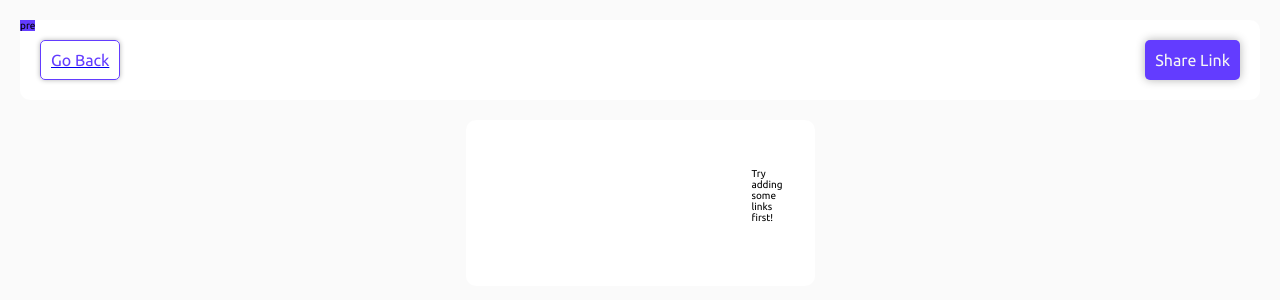
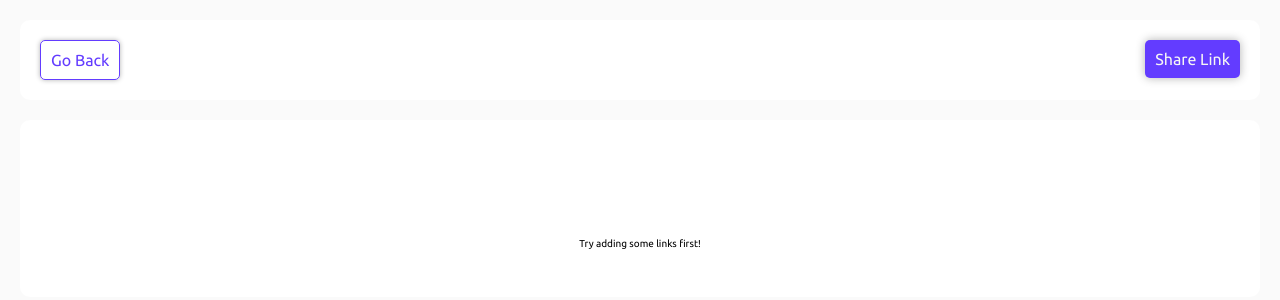
Before and after one commit to hidalest/link-sharing-app, a React (Vite) app: page /preview in a window 1280 px wide. Shown: the top 300 px of the page. Built offline with nearby package versions, Linux system fonts and the light colour scheme.

Commit message:
feat: finished the first iteration of the preview page

```diff
--- a/src/layout/Preview/Preview.module.scss
+++ b/src/layout/Preview/Preview.module.scss
@@ -11,9 +11,14 @@
   &--navigation_bar {
     display: flex;
     justify-content: space-between;
+    text-decoration: none;
+    a {
+      text-decoration: none;
+    }
 
     button {
       font-size: 1.6rem;
+      text-decoration: none;
     }
   }
 
@@ -21,7 +26,11 @@
     margin: 0 auto;
     margin-top: 2rem;
     display: flex;
-    width: 34.9rem;
+    flex-direction: column;
+    align-items: center;
     padding: 4.8rem 5.6rem;
   }
+  .previewLinksSubcontainer {
+    margin-top: 2rem;
+  }
 }
--- a/src/layout/Preview/Preview.tsx
+++ b/src/layout/Preview/Preview.tsx
@@ -19,15 +19,17 @@ function Preview(props: PreviewPageProps) {
   const { goBackBtn, shareLinkBtn } = navbarProps;
   return (
     <section className={styles.preview}>
-      <div className={styles['preview--navigation']}>
+      {/* <div className={styles['preview--navigation']}>
         <p>pre</p>
-      </div>
+      </div> */}
       <nav className={styles['preview--navigation2']}>
         <Card priority='white' className={styles['preview--navigation_bar']}>
           <Link to={routes.home}>
             <Button priority='secondary'>{goBackBtn}</Button>
           </Link>
-          <Button priority='primary'>{shareLinkBtn}</Button>
+          <Link to={routes.home}>
+            <Button priority='primary'>{shareLinkBtn}</Button>
+          </Link>
         </Card>
       </nav>
 
@@ -35,7 +37,11 @@ function Preview(props: PreviewPageProps) {
         <UserInformation />
         {userLinks.length === 0 && <p>Try adding some links first!</p>}
         {userLinks.length !== 0 && (
-          <SocialLink userLinks={userLinks} arrowIconLinks={arrowLink} />
+          <SocialLink
+            userLinks={userLinks}
+            arrowIconLinks={arrowLink}
+            className={styles.previewLinksSubcontainer}
+          />
         )}
       </Card>
     </section>
```
